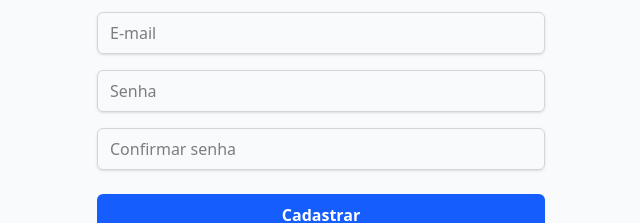
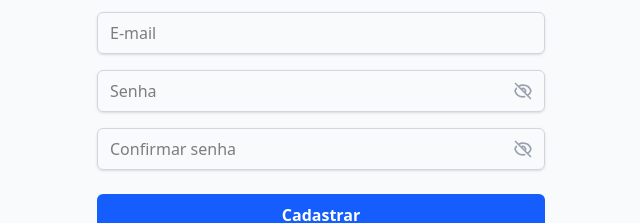
Before and after one commit to Joaogalescky/TCC---2025, a SvelteKit app in the folder svelte_frontend/: page /register in a window 1280 px wide. Shown: the part 327-550 px from the top of the page, without its empty margins (319-959 px from the left). Built offline with nearby package versions, Linux system fonts and the light colour scheme.

Commit message:
feat: aplicado função de visualizar senha em login e cadastro

```diff
--- a/svelte_frontend/src/routes/login/+page.svelte
+++ b/svelte_frontend/src/routes/login/+page.svelte
@@ -7,6 +7,7 @@
 	let password = "";
 	let error = "";
 	let loading = false;
+	let showPassword = false;
 
 	async function handleLogin() {
 		if (!email || !password) {
@@ -71,15 +72,33 @@
 						for="password"
 						class="block text-base font-medium text-gray-700"
 					></label>
+					<div class="relative">
 						<input
 							id="password"
-						type="password"
+							type={showPassword ? "text" : "password"}
 							placeholder="Senha"
 							minlength="6"
 							bind:value={password}
 							required
-						class="mt-1 block w-full px-3 py-2 border border-gray-300 rounded-md shadow-sm focus:outline-none focus:ring-blue-500 focus:border-blue-500"
+							class="mt-1 block w-full px-3 py-2 pr-10 border border-gray-300 rounded-md shadow-sm focus:outline-none focus:ring-blue-500 focus:border-blue-500"
 						/>
+						<button
+							type="button"
+							on:click={() => showPassword = !showPassword}
+							class="absolute inset-y-0 right-0 flex items-center pr-3 text-gray-400 hover:text-gray-600"
+						>
+							{#if showPassword}
+								<svg class="w-5 h-5" fill="none" stroke="currentColor" viewBox="0 0 24 24">
+									<path stroke-linecap="round" stroke-linejoin="round" stroke-width="2" d="M15 12a3 3 0 11-6 0 3 3 0 016 0z" />
+									<path stroke-linecap="round" stroke-linejoin="round" stroke-width="2" d="M2.458 12C3.732 7.943 7.523 5 12 5c4.478 0 8.268 2.943 9.542 7-1.274 4.057-5.064 7-9.542 7-4.477 0-8.268-2.943-9.542-7z" />
+								</svg>
+							{:else}
+								<svg class="w-5 h-5" fill="none" stroke="currentColor" viewBox="0 0 24 24">
+									<path stroke-linecap="round" stroke-linejoin="round" stroke-width="2" d="M13.875 18.825A10.05 10.05 0 0112 19c-4.478 0-8.268-2.943-9.543-7a9.97 9.97 0 011.563-3.029m5.858.908a3 3 0 114.243 4.243M9.878 9.878l4.242 4.242M9.88 9.88l-3.29-3.29m7.532 7.532l3.29 3.29M3 3l3.59 3.59m0 0A9.953 9.953 0 0112 5c4.478 0 8.268 2.943 9.543 7a10.025 10.025 0 01-4.132 5.411m0 0L21 21" />
+								</svg>
+							{/if}
+						</button>
+					</div>
 				</div>
 			</div>
 
--- a/svelte_frontend/src/routes/register/+page.svelte
+++ b/svelte_frontend/src/routes/register/+page.svelte
@@ -9,6 +9,7 @@
 	let confirmPassword = "";
 	let error = "";
 	let loading = false;
+	let showPassword = false;
 
 	async function handleRegister() {
 		if (!username || !email || !password || !confirmPassword) {
@@ -87,30 +88,66 @@
 						for="password"
 						class="block text-sm font-medium text-gray-700"
 					></label>
+					<div class="relative">
 						<input
 							id="password"
-						type="password"
+							type={showPassword ? "text" : "password"}
 							placeholder="Senha"
 							minlength="6"
 							bind:value={password}
 							required
-						class="mt-1 block w-full px-3 py-2 border border-gray-300 rounded-md shadow-sm focus:outline-none focus:ring-blue-500 focus:border-blue-500"
+							class="mt-1 block w-full px-3 py-2 pr-10 border border-gray-300 rounded-md shadow-sm focus:outline-none focus:ring-blue-500 focus:border-blue-500"
 						/>
+						<button
+							type="button"
+							on:click={() => showPassword = !showPassword}
+							class="absolute inset-y-0 right-0 flex items-center pr-3 text-gray-400 hover:text-gray-600"
+						>
+							{#if showPassword}
+								<svg class="w-5 h-5" fill="none" stroke="currentColor" viewBox="0 0 24 24">
+									<path stroke-linecap="round" stroke-linejoin="round" stroke-width="2" d="M15 12a3 3 0 11-6 0 3 3 0 016 0z" />
+									<path stroke-linecap="round" stroke-linejoin="round" stroke-width="2" d="M2.458 12C3.732 7.943 7.523 5 12 5c4.478 0 8.268 2.943 9.542 7-1.274 4.057-5.064 7-9.542 7-4.477 0-8.268-2.943-9.542-7z" />
+								</svg>
+							{:else}
+								<svg class="w-5 h-5" fill="none" stroke="currentColor" viewBox="0 0 24 24">
+									<path stroke-linecap="round" stroke-linejoin="round" stroke-width="2" d="M13.875 18.825A10.05 10.05 0 0112 19c-4.478 0-8.268-2.943-9.543-7a9.97 9.97 0 011.563-3.029m5.858.908a3 3 0 114.243 4.243M9.878 9.878l4.242 4.242M9.88 9.88l-3.29-3.29m7.532 7.532l3.29 3.29M3 3l3.59 3.59m0 0A9.953 9.953 0 0112 5c4.478 0 8.268 2.943 9.543 7a10.025 10.025 0 01-4.132 5.411m0 0L21 21" />
+								</svg>
+							{/if}
+						</button>
+					</div>
 				</div>
 				<div>
 					<label
 						for="confirmPassword"
 						class="block text-sm font-medium text-gray-700"
 					></label>
+					<div class="relative">
 						<input
 							id="confirmPassword"
-						type="password"
+							type={showPassword ? "text" : "password"}
 							placeholder="Confirmar senha"
 							minlength="6"
 							bind:value={confirmPassword}
 							required
-						class="mt-1 block w-full px-3 py-2 border border-gray-300 rounded-md shadow-sm focus:outline-none focus:ring-blue-500 focus:border-blue-500"
+							class="mt-1 block w-full px-3 py-2 pr-10 border border-gray-300 rounded-md shadow-sm focus:outline-none focus:ring-blue-500 focus:border-blue-500"
 						/>
+						<button
+							type="button"
+							on:click={() => showPassword = !showPassword}
+							class="absolute inset-y-0 right-0 flex items-center pr-3 text-gray-400 hover:text-gray-600"
+						>
+							{#if showPassword}
+								<svg class="w-5 h-5" fill="none" stroke="currentColor" viewBox="0 0 24 24">
+									<path stroke-linecap="round" stroke-linejoin="round" stroke-width="2" d="M15 12a3 3 0 11-6 0 3 3 0 016 0z" />
+									<path stroke-linecap="round" stroke-linejoin="round" stroke-width="2" d="M2.458 12C3.732 7.943 7.523 5 12 5c4.478 0 8.268 2.943 9.542 7-1.274 4.057-5.064 7-9.542 7-4.477 0-8.268-2.943-9.542-7z" />
+								</svg>
+							{:else}
+								<svg class="w-5 h-5" fill="none" stroke="currentColor" viewBox="0 0 24 24">
+									<path stroke-linecap="round" stroke-linejoin="round" stroke-width="2" d="M13.875 18.825A10.05 10.05 0 0112 19c-4.478 0-8.268-2.943-9.543-7a9.97 9.97 0 011.563-3.029m5.858.908a3 3 0 114.243 4.243M9.878 9.878l4.242 4.242M9.88 9.88l-3.29-3.29m7.532 7.532l3.29 3.29M3 3l3.59 3.59m0 0A9.953 9.953 0 0112 5c4.478 0 8.268 2.943 9.543 7a10.025 10.025 0 01-4.132 5.411m0 0L21 21" />
+								</svg>
+							{/if}
+						</button>
+					</div>
 				</div>
 			</div>
 
```
Lines whose indentation alone changed are shown as unchanged.
